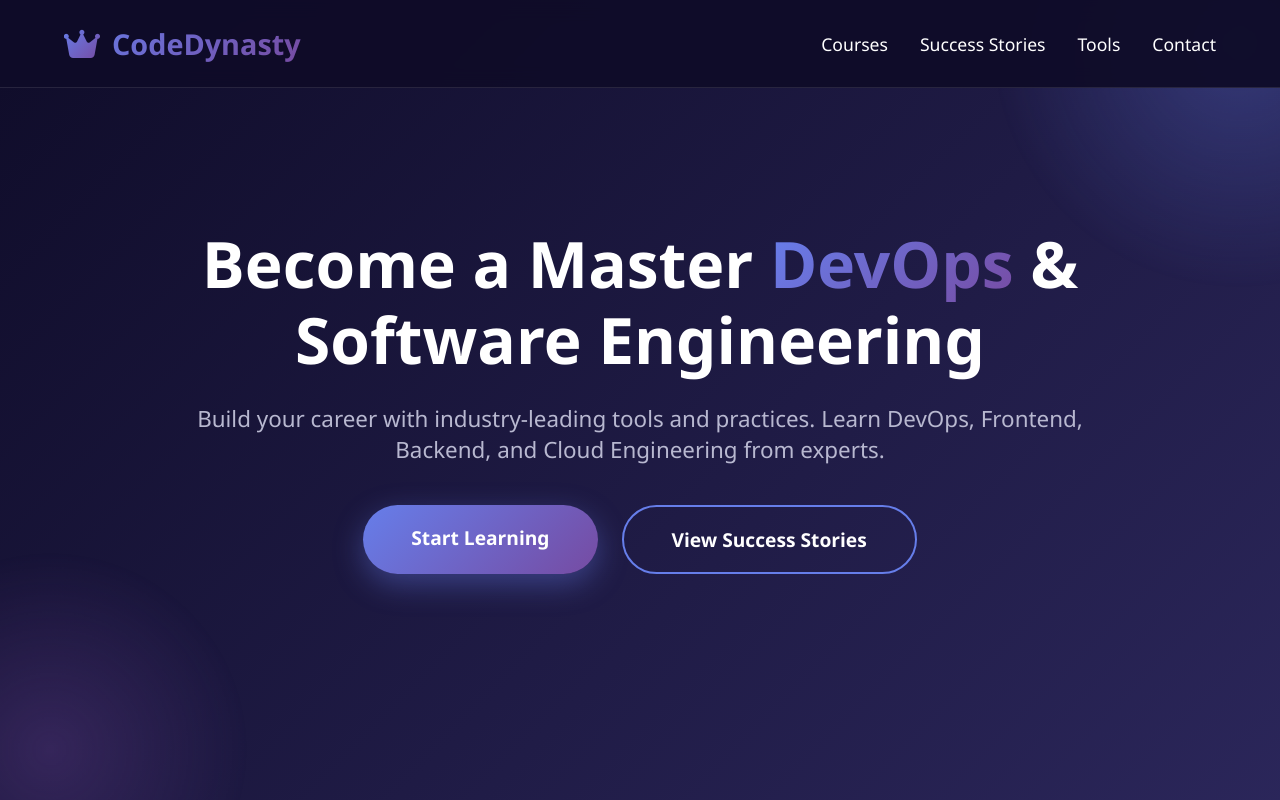
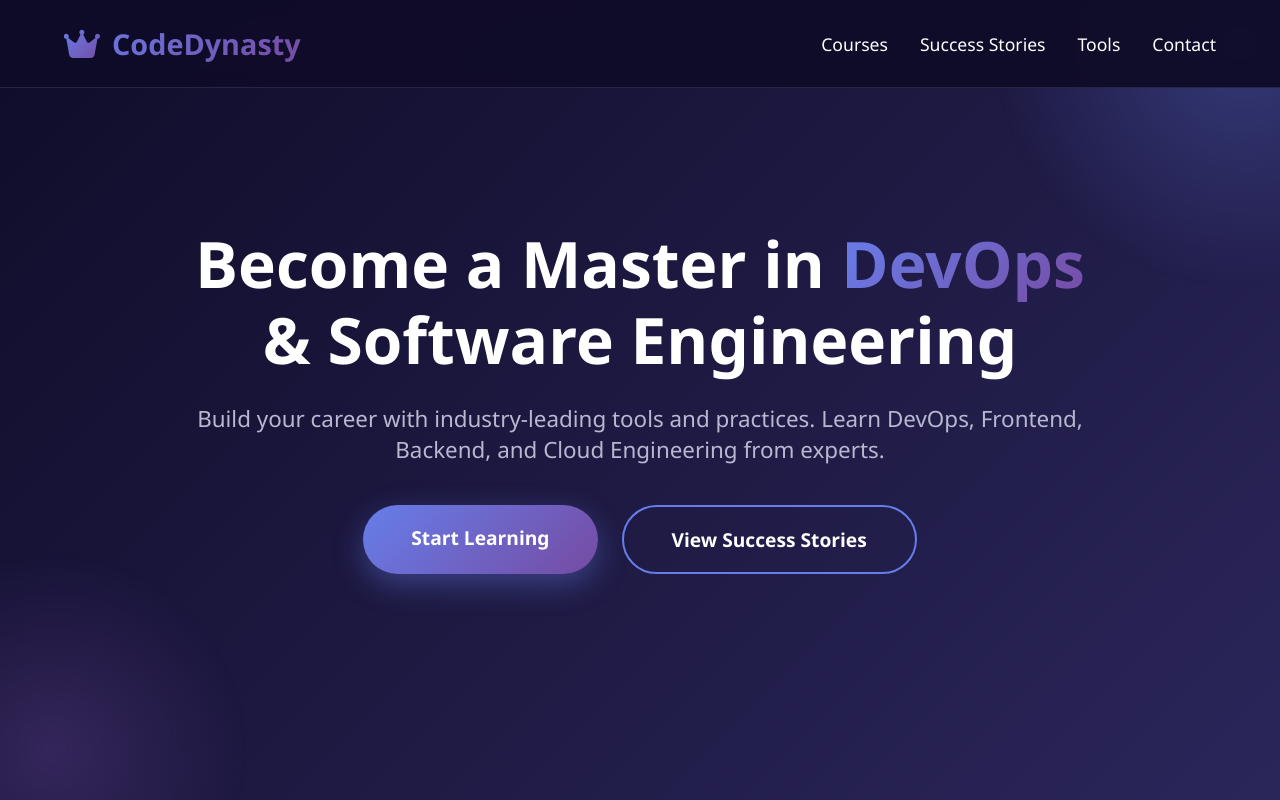
Before and after one commit to aydotjs/project-pipeline-mango, a website: page public/index.html in a window 1280 px wide. Shown: the top 800 px of the page. Drawn offline with Linux system fonts and the light colour scheme.

Commit message:
fixed grammatical error in landing page

```diff
--- a/public/index.html
+++ b/public/index.html
@@ -548,7 +548,7 @@
 
     <section class="hero">
         <div class="hero-content">
-            <h1>Become a Master <span>DevOps</span> & Software Engineering</h1>
+            <h1>Become a Master in <span>DevOps</span> & Software Engineering</h1>
             <p>Build your career with industry-leading tools and practices. Learn DevOps, Frontend, Backend, and Cloud Engineering from experts.</p>
             <div class="cta-buttons">
                 <a href="#courses" class="cta-button">Start Learning</a>
```
